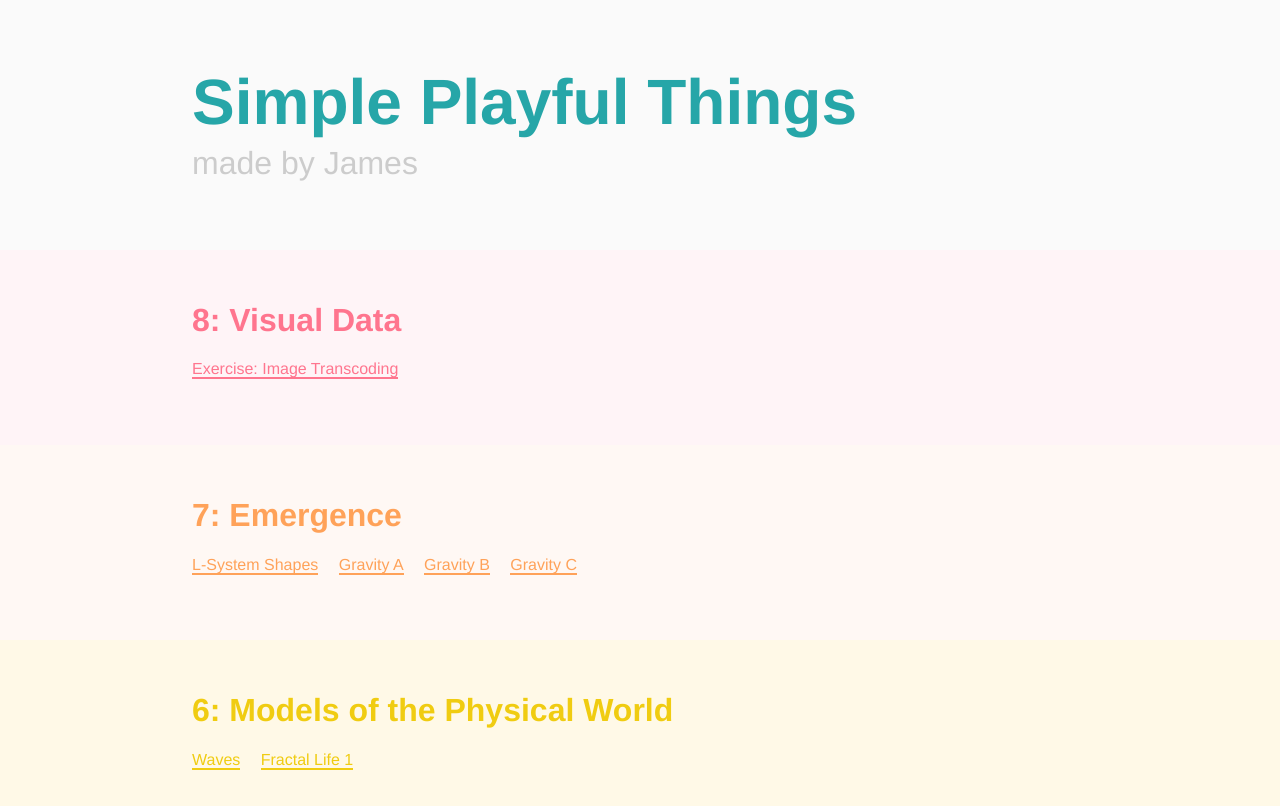
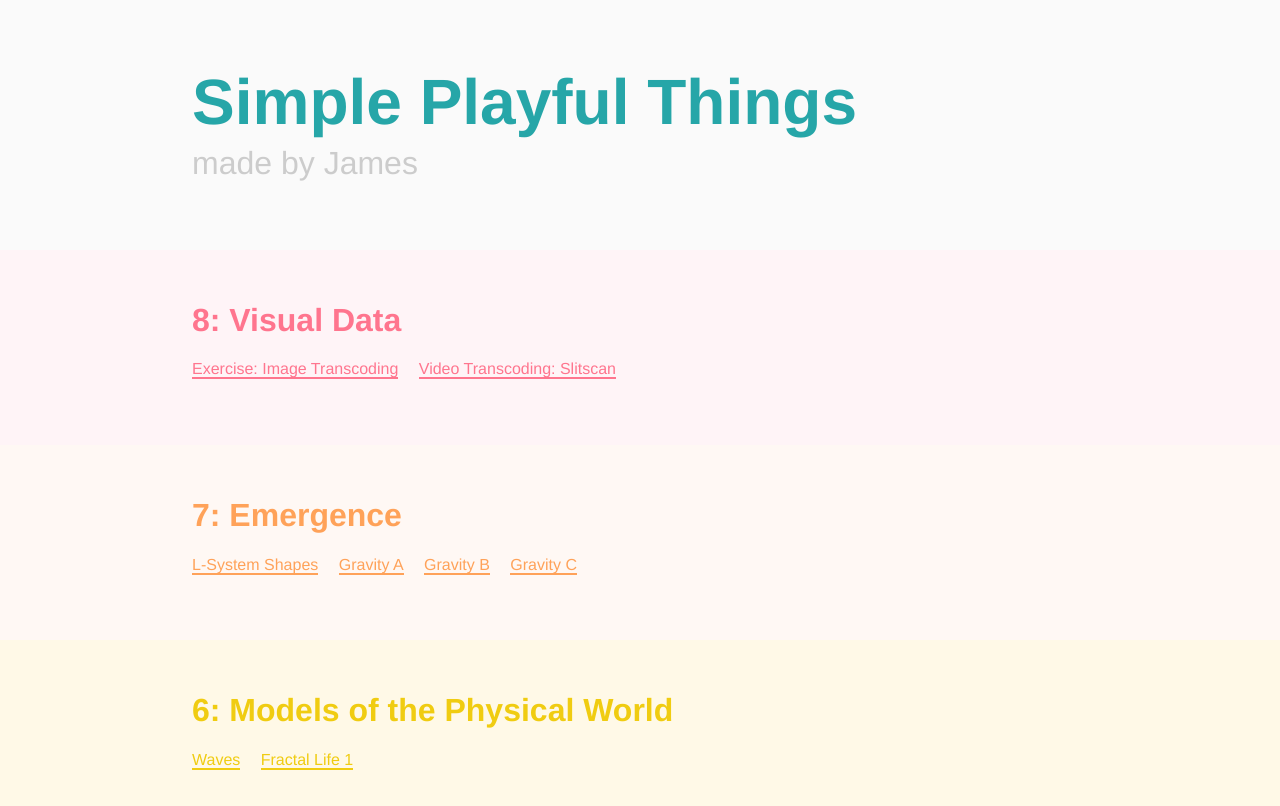
Before and after one commit to geekydatamonkey/exd-home, a website: page app/index.html in a window 1280 px wide. Shown: the top 806 px of the page. Drawn offline with nearby package versions, Linux system fonts and the light colour scheme; files that its build step writes are made by us from their sources.

Commit message:
added a8

```diff
--- a/app/index.html
+++ b/app/index.html
@@ -38,6 +38,11 @@
             <li>
               <a href="http://jjohnson136.studio.mcad.edu/exd-projects/exercise8">
                 Exercise: Image Transcoding
+              </a>
+            </li>
+            <li>
+              <a href="http://jjohnson136.studio.mcad.edu/exd-projects/assignment8">
+                Video Transcoding: Slitscan
               </a>
             </li>
           </ul>
```
